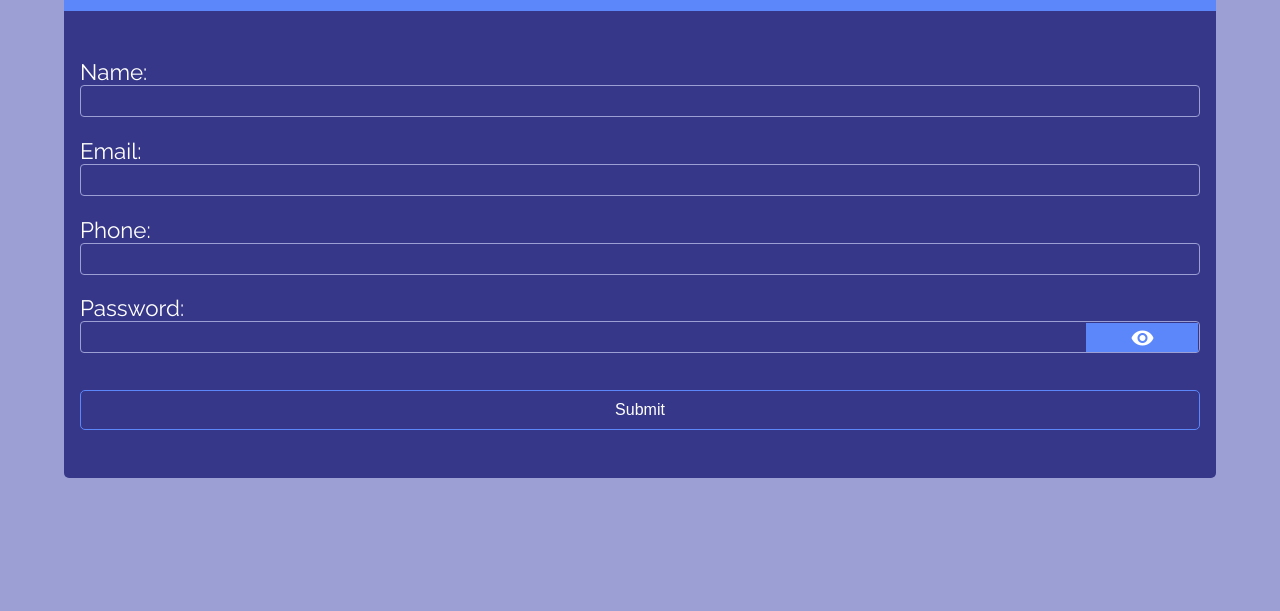
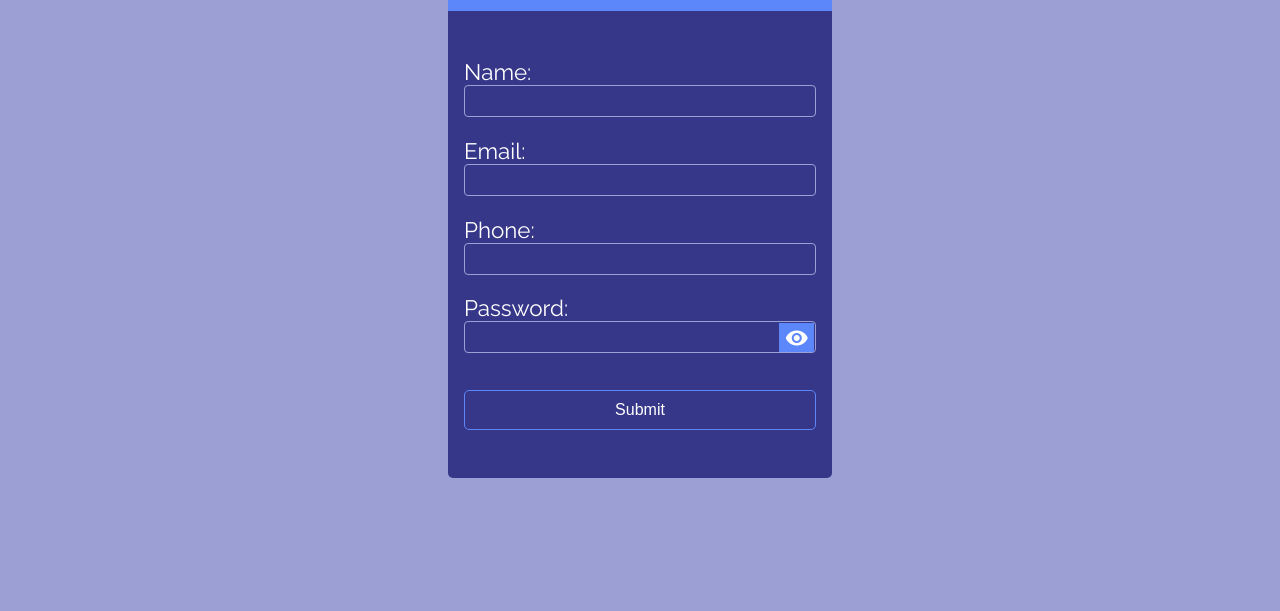
Before and after one commit to hendrixgotcodes/Form-Validation-With-Regular-Expressions, a plain HTML site: page index.html in a window 1280 px wide. Shown: the part 189-800 px from the top of the page. Drawn offline with Linux system fonts and the light colour scheme.

Commit message:
Made resposive

```diff
--- a/css/index.css/index.css
+++ b/css/index.css/index.css
@@ -101,3 +101,19 @@ button {
     outline-style: solid;
     outline-color: rgba(92, 135, 251, 0.5);
     outline-width: 3px; }
+
+@media only screen and (min-width: 640px) {
+  form {
+    width: 80%; } }
+
+@media only screen and (min-width: 768px) {
+  form {
+    width: 65%; } }
+
+@media only screen and (min-width: 1024px) {
+  form {
+    width: 50%; } }
+
+@media only screen and (min-width: 1280px) {
+  form {
+    width: 30%; } }
```
